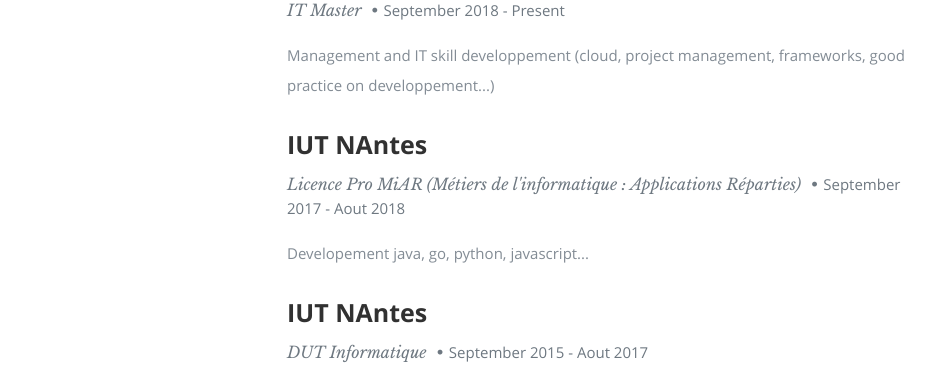
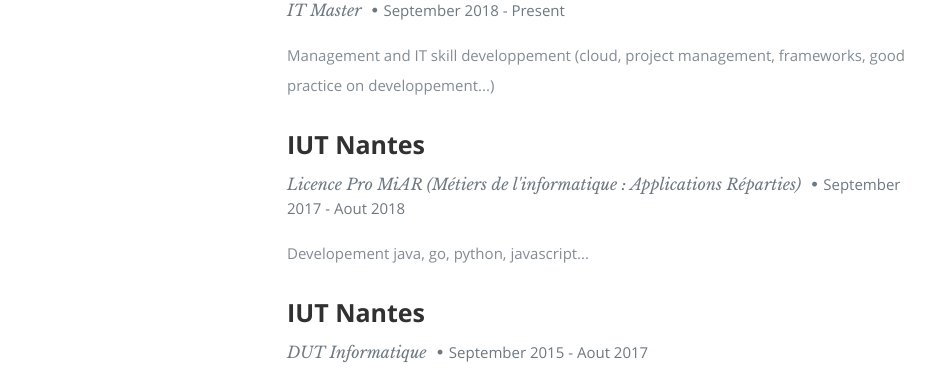
Before and after one commit to ripoul/resume, a React (Create React App) app: page / in a window 1280 px wide. Shown: the part 1480-1858 px from the top of the page, without its empty margins (118-1053 px from the left). Built offline with nearby package versions, Linux system fonts and the light colour scheme.

Commit message:
:bug: try new things with form

```diff
--- a/src/Components/Contact.js
+++ b/src/Components/Contact.js
@@ -34,7 +34,7 @@
         <div className="row">
           <div className="eight columns">
 
-            <form action="" method="post" id="contactForm" name="contactForm" data-netlify="true">
+            <form method="post" id="contactForm" name="contactForm" netlify>
               <fieldset>
 
                 <div>
--- a/src/data/resumeData.js
+++ b/src/data/resumeData.js
@@ -41,13 +41,13 @@
         description: 'Management and IT skill developpement (cloud, project management, frameworks, good practice on developpement...)',
       },
       {
-        school: 'IUT NAntes',
+        school: 'IUT Nantes',
         degree: "Licence Pro MiAR (Métiers de l'informatique : Applications Réparties)",
         graduated: 'September 2017 - Aout 2018',
         description: 'Developement java, go, python, javascript...',
       },
       {
-        school: 'IUT NAntes',
+        school: 'IUT Nantes',
         degree: 'DUT Informatique',
         graduated: 'September 2015 - Aout 2017',
         description: 'Developement java, python, javascript...',
```
